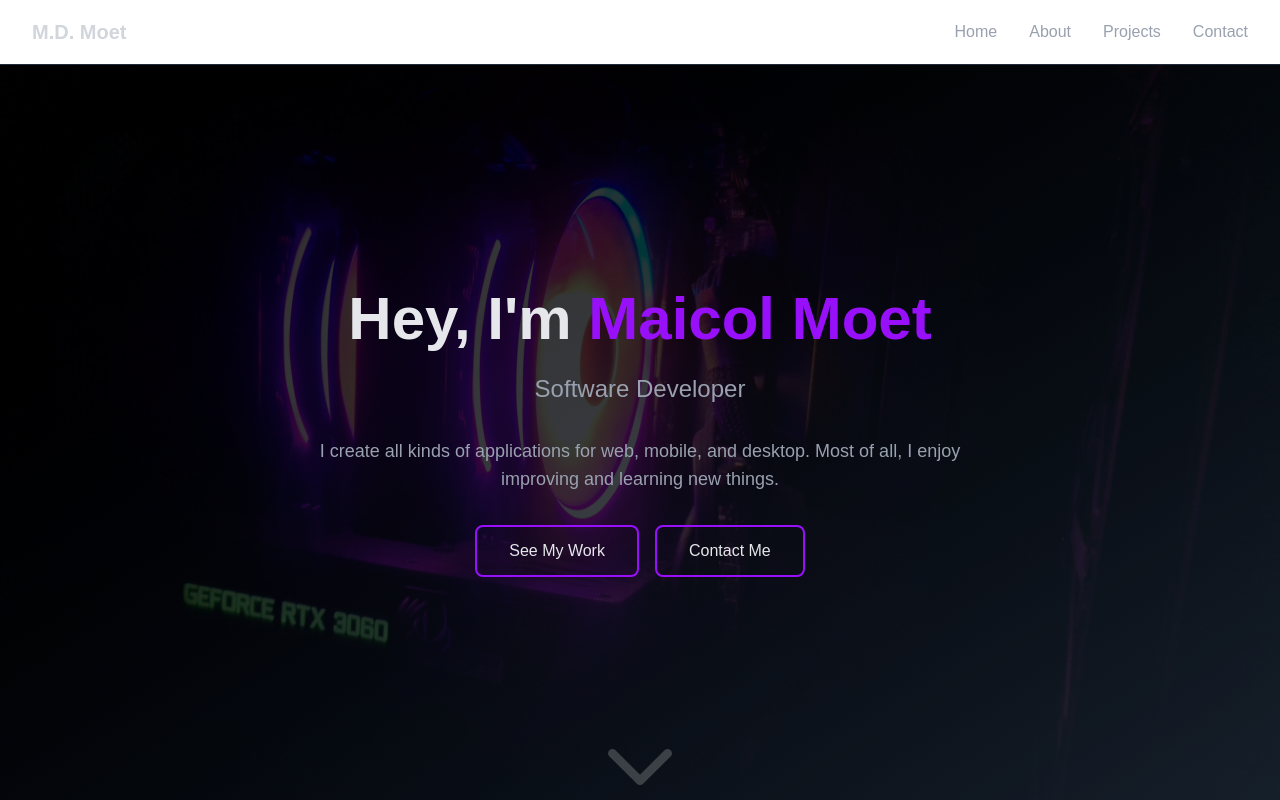
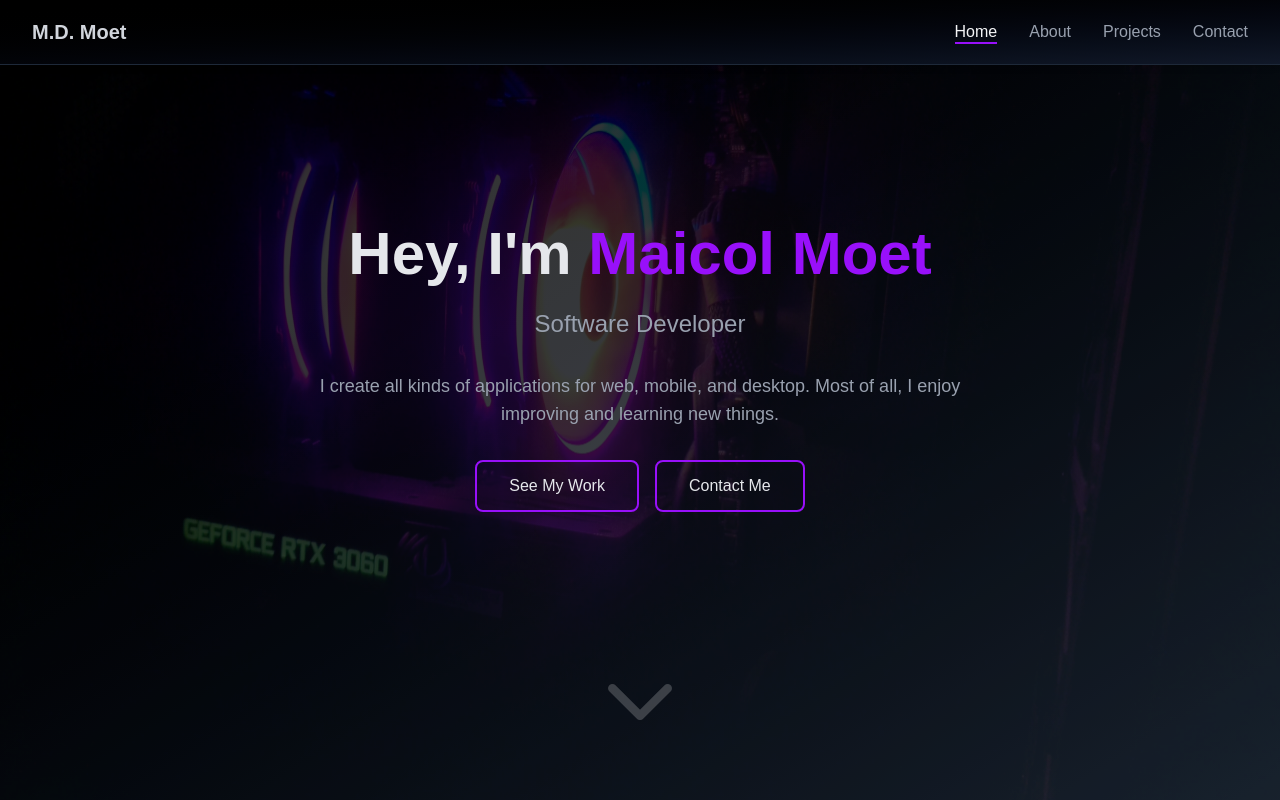
Before and after one commit to MDMoet/Portfolio, a Next.js app in the folder frontend/: page / in a window 1280 px wide. Shown: the top 800 px of the page. Built offline with nearby package versions, Linux system fonts and the light colour scheme.

Commit message:
Navigation Component Update

```diff
--- a/frontend/src/app/components/Navigation.tsx
+++ b/frontend/src/app/components/Navigation.tsx
@@ -1,30 +1,146 @@
+'use client';
+
 import Link from 'next/link';
+import { useState } from 'react';
+import { usePathname } from 'next/navigation';
 
 export default function Navigation() {
+  const [isMenuOpen, setIsMenuOpen] = useState(false);
+  const pathname = usePathname();
+
+  const toggleMenu = () => {
+    setIsMenuOpen(!isMenuOpen);
+  };
+
+  const closeMenu = () => {
+    setIsMenuOpen(false);
+  };
+
+  const isActive = (path: string) => {
+    if (path === '/') {
+      return pathname === '/';
+    }
+    return pathname?.startsWith(path);
+  };
+
+  const getLinkClasses = (path: string, isMobile = false) => {
+    const baseClasses = isMobile
+      ? "block text-lg px-4 py-3 rounded-lg transition-colors relative"
+      : "relative transition-colors";
+
+    const activeClasses = isActive(path)
+      ? "text-gray-100"
+      : "text-gray-400 hover:text-gray-100";
+
+    const mobileHover = isMobile ? "hover:bg-gray-800" : "";
+
+    return `${baseClasses} ${activeClasses} ${mobileHover}`;
+  };
+
   return (
-    <nav className="bg-transparent border-b border-gray-800 shadow-md">
+    <nav className="bg-gradient-to-br from-black to-gray-900 fixed top-0 right-0 w-full z-40 border-b border-gray-800 shadow-md">
       <div className="max-w-7xl mx-auto px-4 sm:px-6 lg:px-8">
         <div className="flex justify-between h-16">
           <div className="flex items-center">
-            <Link href="/" className="text-xl font-bold text-gray-300">
+            <Link href="/" className="text-xl font-bold opacity-100 text-gray-300">
               M.D. Moet
             </Link>
           </div>
-          <div className="flex items-center space-x-8">
-            <Link href="/" className="text-gray-400 hover:text-gray-100 transition-colors ">
+
+          {/* Desktop Navigation */}
+          <div className="hidden md:flex items-center space-x-8">
+            <Link href="/" className={getLinkClasses('/')}>
               Home
+              {isActive('/') && (
+                <div className="absolute bottom-0 left-0 right-0 h-0.5 bg-purple-600"></div>
+              )}
             </Link>
-            <Link href="/about" className="text-gray-400 hover:text-gray-100 transition-colors">
+            <Link href="/about" className={getLinkClasses('/about')}>
               About
+              {isActive('/about') && (
+                <div className="absolute bottom-0 left-0 right-0 h-0.5 bg-purple-600"></div>
+              )}
             </Link>
-            <Link href="/projects" className="text-gray-400 hover:text-gray-100 transition-colors">
+            <Link href="/projects" className={getLinkClasses('/projects')}>
               Projects
+              {isActive('/projects') && (
+                <div className="absolute bottom-0 left-0 right-0 h-0.5 bg-purple-600"></div>
+              )}
             </Link>
-            <Link href="/contact" className="text-gray-400 hover:text-gray-100 transition-colors">
+            <Link href="/contact" className={getLinkClasses('/contact')}>
               Contact
+              {isActive('/contact') && (
+                <div className="absolute bottom-0 left-0 right-0 h-0.5 bg-purple-600"></div>
+              )}
             </Link>
           </div>
+
+          {/* Mobile menu button */}
+          <div className="md:hidden flex items-center">
+            <button
+              onClick={toggleMenu}
+              className="text-gray-400 hover:text-gray-100 focus:outline-none focus:text-gray-100 transition-colors z-50 relative"
+              aria-label="Toggle menu"
+            >
+              <svg
+                className="h-6 w-6"
+                fill="none"
+                viewBox="0 0 24 24"
+                stroke="currentColor"
+              >
+                {isMenuOpen ? (
+                  <path
+                    strokeLinecap="round"
+                    strokeLinejoin="round"
+                    strokeWidth={2}
+                    d="M6 18L18 6M6 6l12 12"
+                  />
+                ) : (
+                  <path
+                    strokeLinecap="round"
+                    strokeLinejoin="round"
+                    strokeWidth={2}
+                    d="M4 6h16M4 12h16M4 18h16"
+                  />
+                )}
+              </svg>
+            </button>
+          </div>
         </div>
+
+        {/* Mobile Navigation Menu */}
+        {isMenuOpen && (
+          <div className="fixed top-0 right-0 h-full w-1/3 bg-gradient-to-br from-gray-900 to-black shadow-lg z-50 md:hidden transform transition-transform duration-300 ease-in-out">
+            <div className="flex flex-col h-full pt-20 px-6">
+              <div className="space-y-6">
+                <Link href="/" onClick={closeMenu} className={getLinkClasses('/', true)}>
+                  Home
+                  {isActive('/') && (
+                    <div className="absolute bottom-2 left-4 right-4 h-0.5 bg-purple-600"></div>
+                  )}
+                </Link>
+                <Link href="/about" onClick={closeMenu} className={getLinkClasses('/about', true)}>
+                  About
+                  {isActive('/about') && (
+                    <div className="absolute bottom-2 left-4 right-4 h-0.5 bg-purple-600"></div>
+                  )}
+                </Link>
+                <Link href="/projects" onClick={closeMenu} className={getLinkClasses('/projects', true)}>
+                  Projects
+                  {isActive('/projects') && (
+                    <div className="absolute bottom-2 left-4 right-4 h-0.5 bg-purple-600"></div>
+                  )}
+                </Link>
+                <Link href="/contact" onClick={closeMenu} className={getLinkClasses('/contact', true)}>
+                  Contact
+                  {isActive('/contact') && (
+                    <div className="absolute bottom-2 left-4 right-4 h-0.5 bg-purple-600"></div>
+                  )}
+                </Link>
+              </div>
+            </div>
+          </div>
+        )}
       </div>
     </nav>
   );
```
